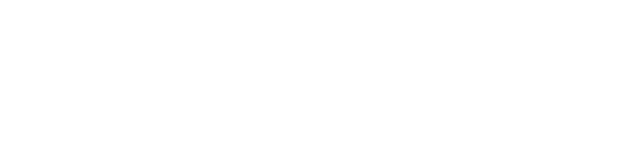
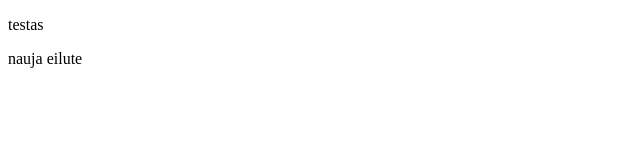
Before and after one commit to Gruodis/JavaScript, a plain HTML site: page index.html in a window 1280 px wide. Shown: the whole page, without its empty margins (0-640 px from the left). Drawn offline with Linux system fonts and the light colour scheme.

Commit message:
antras komitas

```diff
--- a/index.html
+++ b/index.html
@@ -7,6 +7,7 @@
     <title>Document</title>
 </head>
 <body>
-    <p></p>
+    <p>testas</p>
+    <p>nauja eilute</p>
 </body>
 </html>
```
